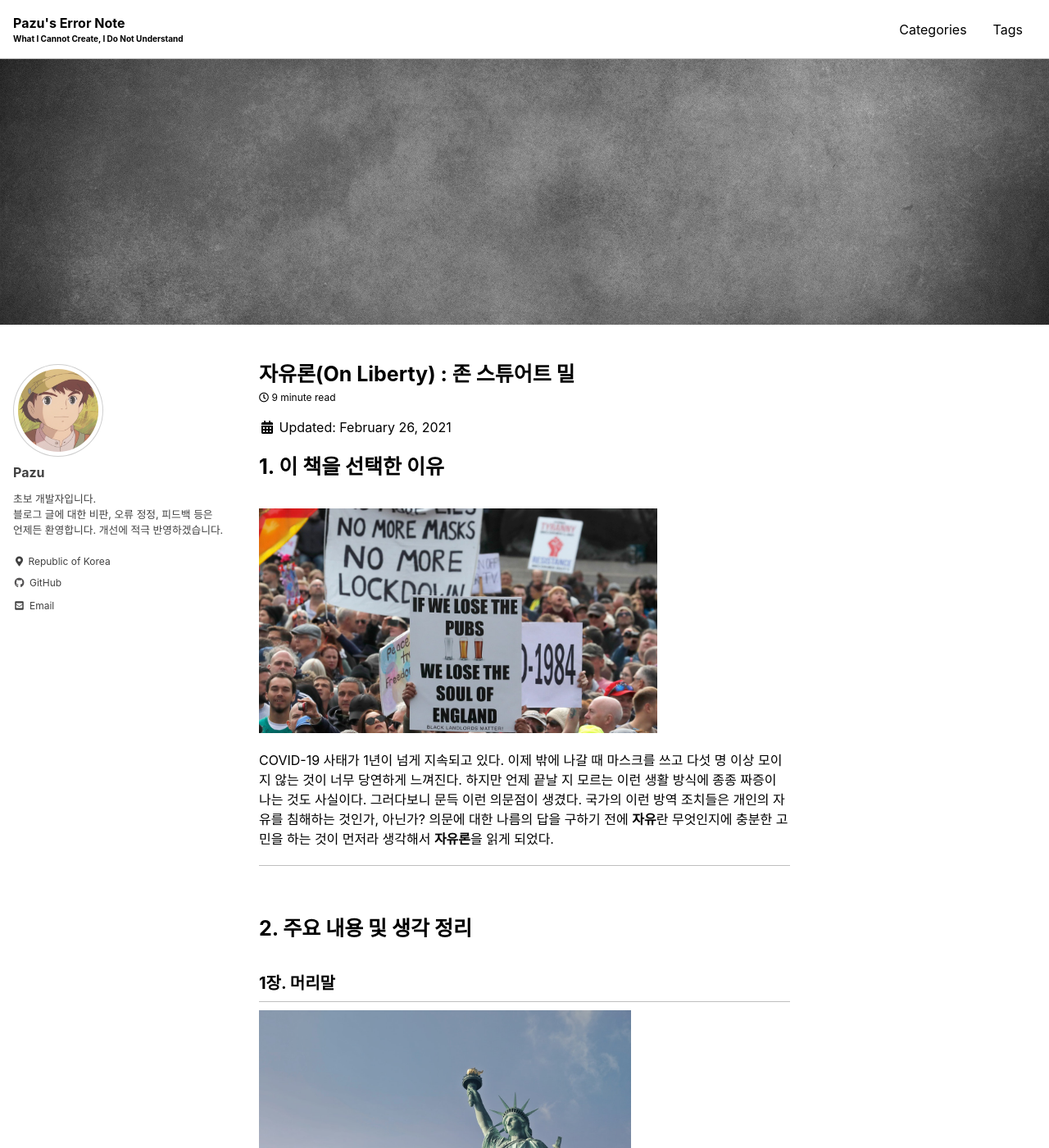
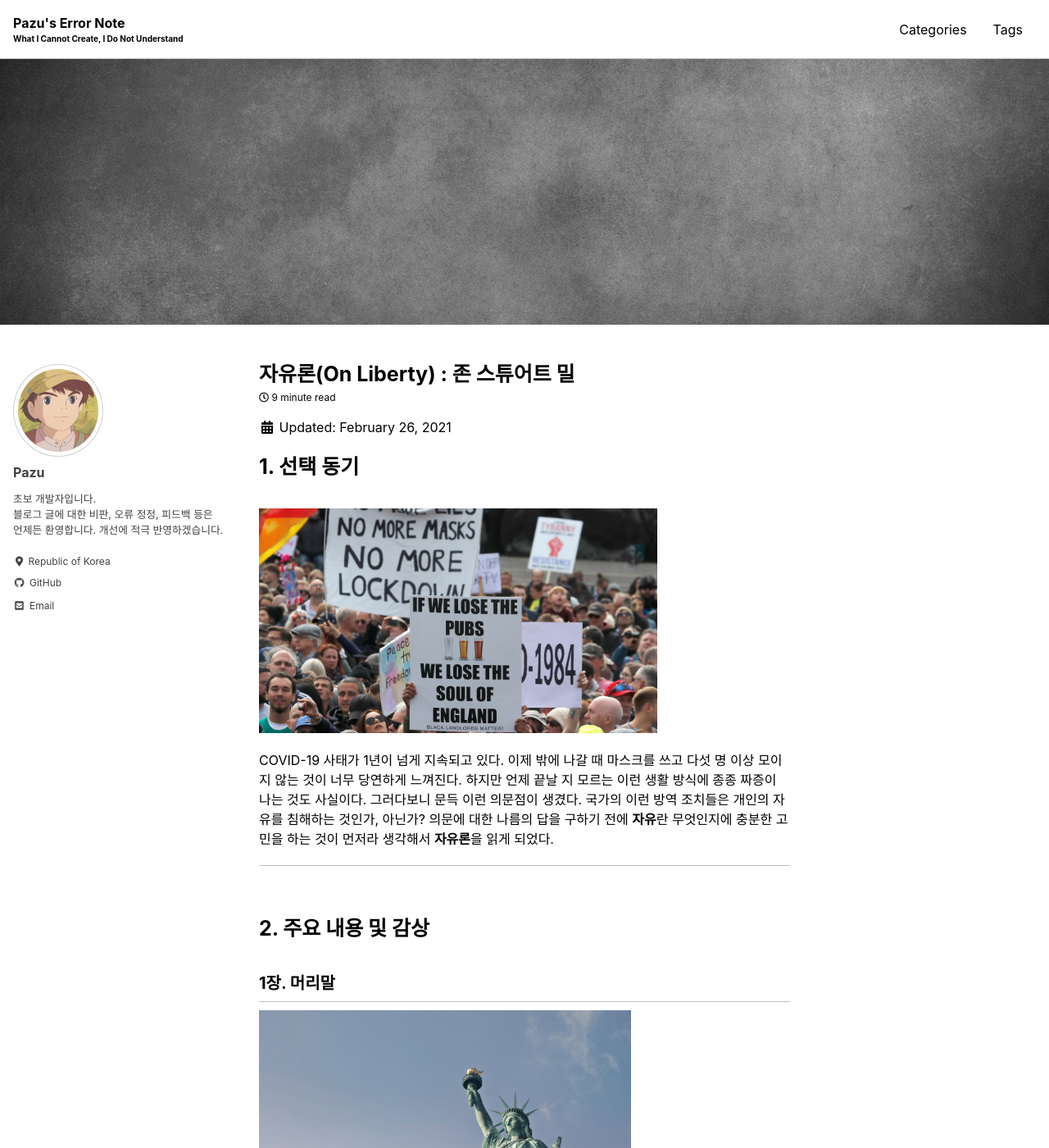
Before and after one commit to pazu0522/pazu0522.github.io, a Jekyll site: the page built from _posts/2021-02-26-book_review_2021_02.md, in a window 1280 px wide and 1400 px high. Shown: the whole window at 82% size. Built offline with Jekyll 4.4.1, drawn with Linux system fonts in a browser that asks for light colours; cached includes are drawn as plain includes; some of the changed text lies outside the part shown.

Commit message:
Book review 2102 +

```diff
--- a/_posts/2021-02-26-book_review_2021_02.md
+++ b/_posts/2021-02-26-book_review_2021_02.md
@@ -13,7 +13,7 @@ header:
   image: /assets/images/texture.jpg
 ---
 
-# 1. 이 책을 선택한 이유
+# 1. 선택 동기
 <br>
 <img src="/assets/images/book_review/protest.jpg" width="75%" height="75%" title="protest" alt="protest"/>
 
@@ -22,7 +22,7 @@ COVID-19 사태가 1년이 넘게 지속되고 있다. 이제 밖에 나갈 때
 * * *
 <br>
 
-# 2. 주요 내용 및 생각 정리
+# 2. 주요 내용 및 감상
 
 ## 1장. 머리말
 
@@ -145,7 +145,7 @@ COVID-19 사태가 1년이 넘게 지속되고 있다. 이제 밖에 나갈 때
 * * *
 <br>
 
-# 3. 이 책을 추천하는 이유
+# 3. 추천 이유
 <br>
 요즘 우리나라는 '논란'의 시대라고 해도 과언이 아니다. 그 중에는 정말 도덕적으로 지탄을 받을 만한 논란도 분명 존재한다. 하지만 어떤 논란은 그것이 정말 지탄받을 일인지 충분한 논의가 필요함에도 불구하고 단순히 본인이 느끼기에 불쾌하다는 이유로 우르르 몰려가 비난하는 댓글을 달고 상대방의 의견에는 귀를 틀어 막는 사람들을 쉽게 볼 수 있다.
 
```
